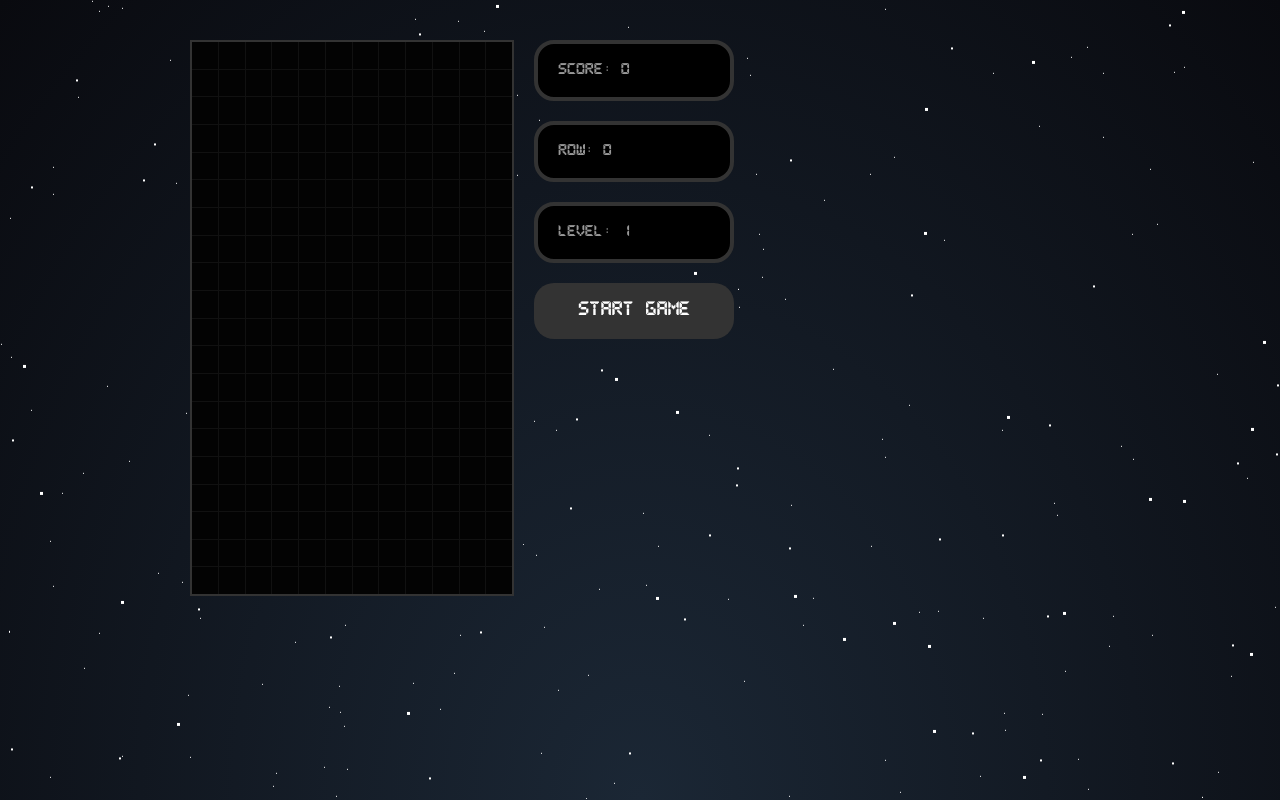
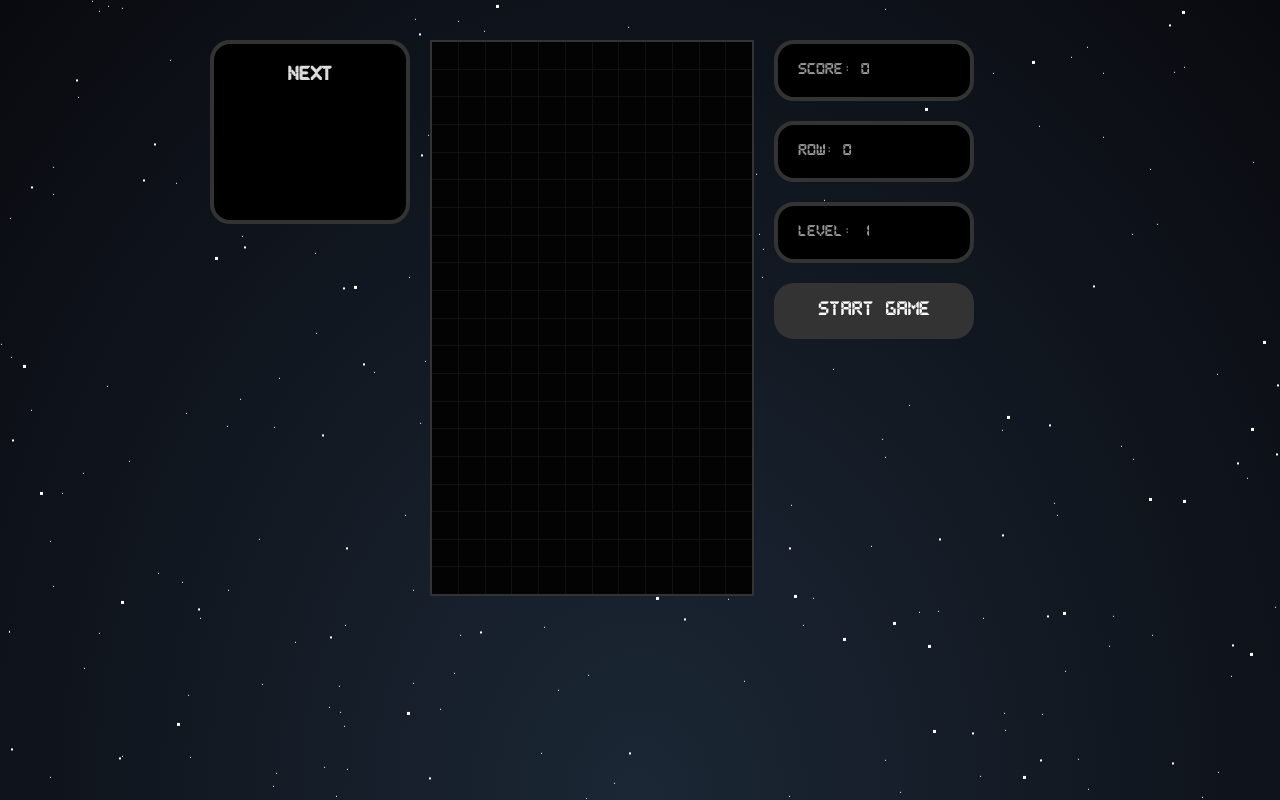
Before and after one commit to leocortezdev/react-tetris, a React (Create React App) app: page / in a window 1280 px wide. Built offline with nearby package versions, Linux system fonts and the light colour scheme.

Commit message:
next tetris block needs to be fixed

```diff
--- a/src/components/Tetris.jsx
+++ b/src/components/Tetris.jsx
@@ -14,20 +14,23 @@ import StartButton from "./StartButton";
 import { useInterval } from "./hooks/useInterval";
 import { usePlayer } from "./hooks/usePlayer";
 import { useStage } from "./hooks/useStage";
-import { useGameStatus} from './hooks/useGameStatus';
+import { useGameStatus } from "./hooks/useGameStatus";
 
 // style components
 
 import { StyledTetrisWrapper, StyledTetrisArea } from "./styles/StyledTetris";
+import NextTetrisBlock from "./NextTetrisBlock";
 
 const Tetris = () => {
   const [dropTime, setDropTime] = useState(null);
   const [gameOver, setGameOver] = useState(false);
 
-  const [player, updatePlayerPos, resetPlayer, playerRotate] = usePlayer();
+  const [player, updatePlayerPos, resetPlayer, playerRotate, nextBlock] =
+    usePlayer();
 
   const [stage, setStage, rowsCleared] = useStage(player, resetPlayer);
-  const [score, setScore, rows, setRows, level, setLevel] = useGameStatus(rowsCleared);
+  const [score, setScore, rows, setRows, level, setLevel] =
+    useGameStatus(rowsCleared);
 
   console.log("re-render");
 
@@ -43,14 +46,14 @@ const Tetris = () => {
     resetPlayer();
     setScore(0);
     setLevel(0);
-    setRows(0)
+    setRows(0);
     setGameOver(false);
   };
 
   const drop = () => {
     // calculate level when player rows > 10
     if (rows > (level + 1) * 10) {
-      setLevel(prev => prev + 1);
+      setLevel((prev) => prev + 1);
       // Also increase speed
       setDropTime(1000 / (level + 1) + 200);
     }
@@ -72,7 +75,7 @@ const Tetris = () => {
     if (!gameOver) {
       if (key === "ArrowDown" || key === "s") {
         //check to see interval is on
-        console.log('interval is on');
+        console.log("interval is on");
         setDropTime(1000);
       }
     }
@@ -80,7 +83,7 @@ const Tetris = () => {
 
   const dropPlayer = () => {
     //check to see if interval is off
-    console.log('interval is off');
+    console.log("interval is off");
     setDropTime(null);
     drop();
   };
@@ -113,6 +116,11 @@ const Tetris = () => {
       onKeyUp={keyUp}
     >
       <StyledTetrisArea>
+        <aside className="next-tetrimino">
+          <>
+            <NextTetrisBlock tetrimino={nextBlock} />
+          </>
+        </aside>
         <Stage stage={stage} />
         <aside>
           {gameOver ? (
--- a/src/components/hooks/usePlayer.js
+++ b/src/components/hooks/usePlayer.js
@@ -4,7 +4,7 @@ import { randomTetrisBlocks, TETRIS_BLOCKS } from "../logic/tetrisBlocks";
 import { collisionDetection, STAGE_WIDTH } from "./../logic/gameHelper";
 
 const startingPlayer = (tetrisBlock) => ({
-  pos: { x: 0, y: 0 },
+  pos: { x: STAGE_WIDTH / 2 - 2, y: 0 },
   tetrisBlock,
   collided: false,
 });
@@ -63,5 +63,5 @@ export const usePlayer = () => {
     setNextBlock(randomTetrisBlocks().shape);
   }, [nextBlock]);
 
-  return [player, updatePlayerPos, resetPlayer, playerRotate];
+  return [player, updatePlayerPos, resetPlayer, playerRotate, nextBlock];
 };
--- a/src/components/styles/StyledNextTetrisBlock.js
+++ b/src/components/styles/StyledNextTetrisBlock.js
@@ -12,8 +12,8 @@ export const StyledNextTetrisBlock = styled.div`
   background-color: rgba(22, 22, 22, 1);
   display: grid;
   gap: 1px;
-    grid-template-columns: repeat(${props => props.width}, 1fr);
-    grid-template-rows: repeat(${props => props.height}, 1fr);
+    grid-template-columns: repeat(${({width}) => width}, 1fr);
+    grid-template-rows: repeat(${({height}) => height}, 1fr);
   }
 `;
 
```
Also changed, not shown: src/components/NextTetrisBlock.jsx (+4 -3 lines).
